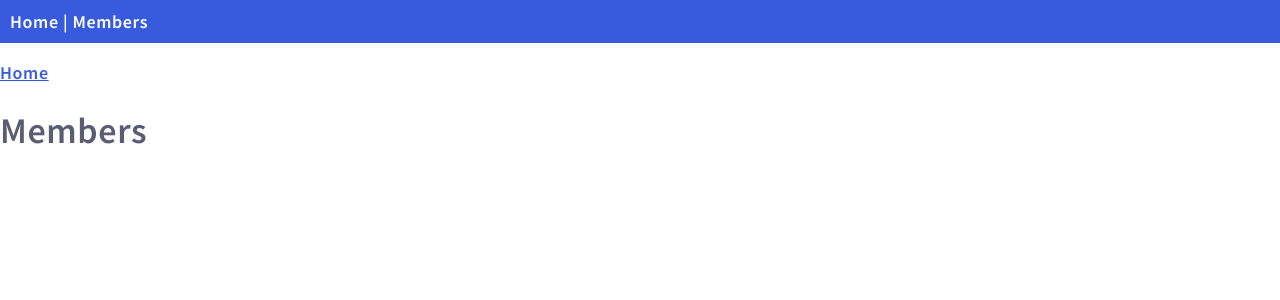
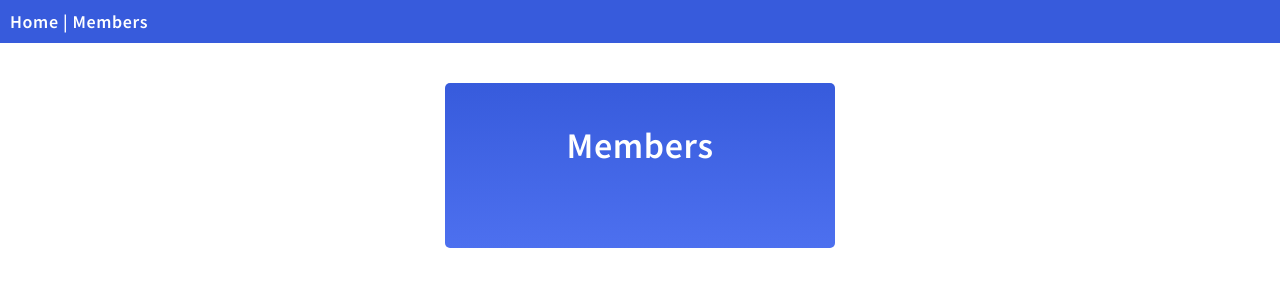
Before and after one commit to Jeklah/django_tutorials, a Django app: page /members/ in a window 1280 px wide. Shown: the top 300 px of the page. Run offline with Django 5.2, Linux system fonts and the light colour scheme.

Commit message:
Removing navigation from all_members.html template as it is now handled by css and adding a div for mycard.

```diff
--- a/my_tennis_club/members/templates/all_members.html
+++ b/my_tennis_club/members/templates/all_members.html
@@ -1,15 +1,12 @@
 {% extends "master.html" %}
 {% block title %}My Tennis Club - List of all members{% endblock %}
 {% block content %}
-    <p>
-        <a href="/">Home</a>
-    </p>
-    <h1>Members</h1>
-    <ul>
-        {% for x in mymembers %}
-            <li>
-                <a href="details/{{ x.id }}">{{ x.firstname }} {{ x.lastname }}</a>
-            </li>
-        {% endfor %}
-    </ul>
+    <div class="mycard">
+        <h1>Members</h1>
+        <ul>
+            {% for x in mymembers %}
+                <li onclick="window.location = 'details/{{ x.id }}'"> {{ x.firstname }} {{ x.lastname }}</li>
+            {% endfor %}
+        </ul>
+    </div>
 {% endblock %}
```
